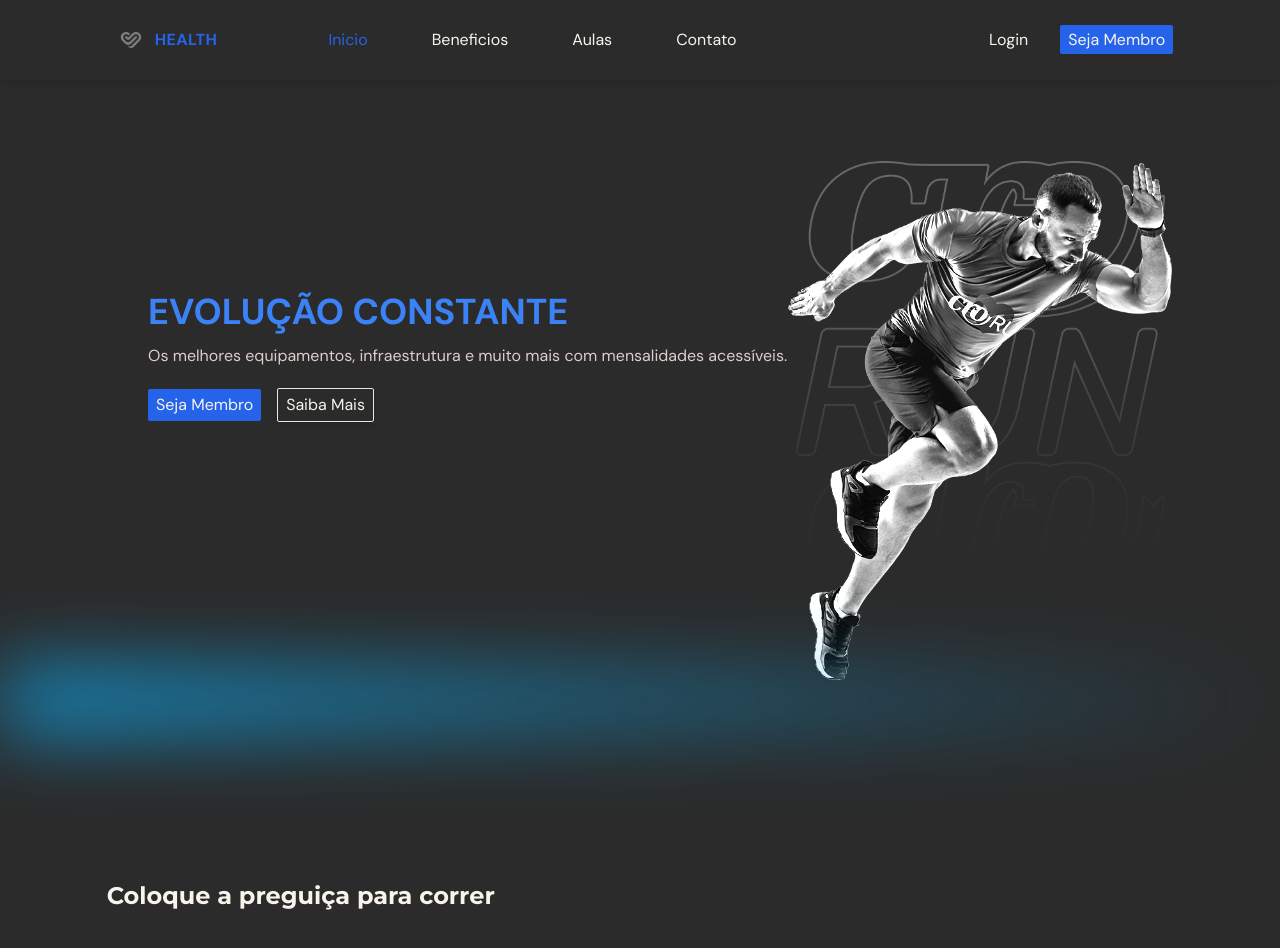
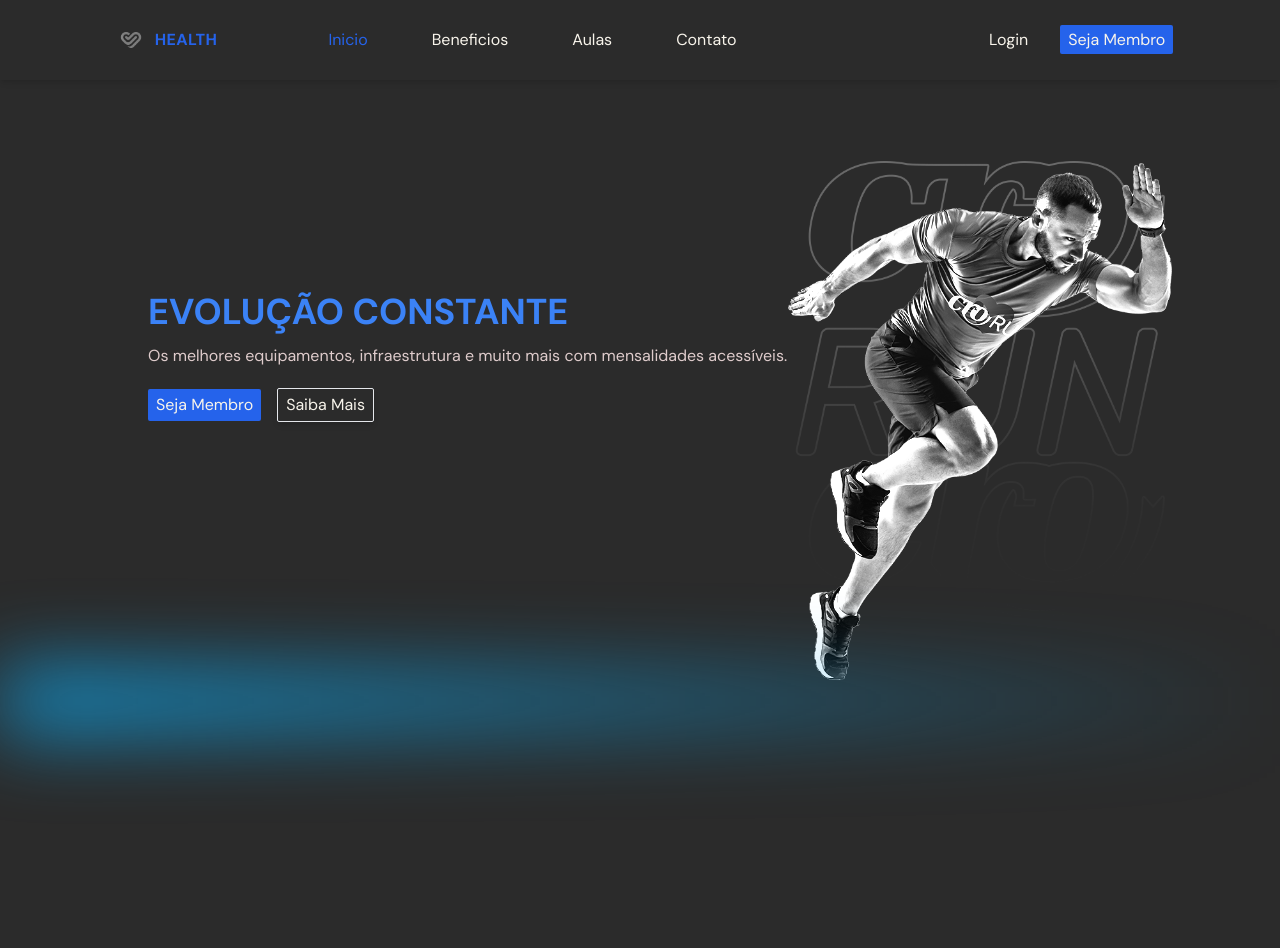
Before and after one commit to dev-marcioreis/health-typescript, a React (Vite) app: page / in a window 1280 px wide. Shown: the top 948 px of the page. Built offline with nearby package versions, Linux system fonts and the light colour scheme.

Commit message:
remove bg

```diff
--- a/src/scenes/benefits/index.tsx
+++ b/src/scenes/benefits/index.tsx
@@ -1,5 +1,4 @@
 import useMediaQuery from "@/hooks/mediaQuery";
-import Headers from "@/shared/Headers";
 import { SelectedPage } from "@/shared/types";
 import { HomeModernIcon, UserGroupIcon, AcademicCapIcon } from "@heroicons/react/24/solid";
 import { motion } from "framer-motion";
@@ -15,7 +14,7 @@ const Benefits = ({ setSelectedPage }: Props) => {
     <section id="benefits" className="mx-auto min-h-full w-5/6 py-20">
         <motion.div onViewportEnter={() => setSelectedPage(SelectedPage.Benefits)}>
             <div>
-                <Headers>Coloque a preguiça para correr</Headers>
+
             </div>
         </motion.div>
     </section>
--- a/src/shared/headers.tsx
+++ /dev/null
@@ -1,14 +0,0 @@
-
-type Props = {
-    children: React.ReactNode;
-}
-
-function Headers({ children }: Props) {
-  return (
-    <h2 className="basis-3/5 font-montserrat text-2xl font-bold">
-        {children}
-    </h2>
-  )
-}
-
-export default Headers
```
